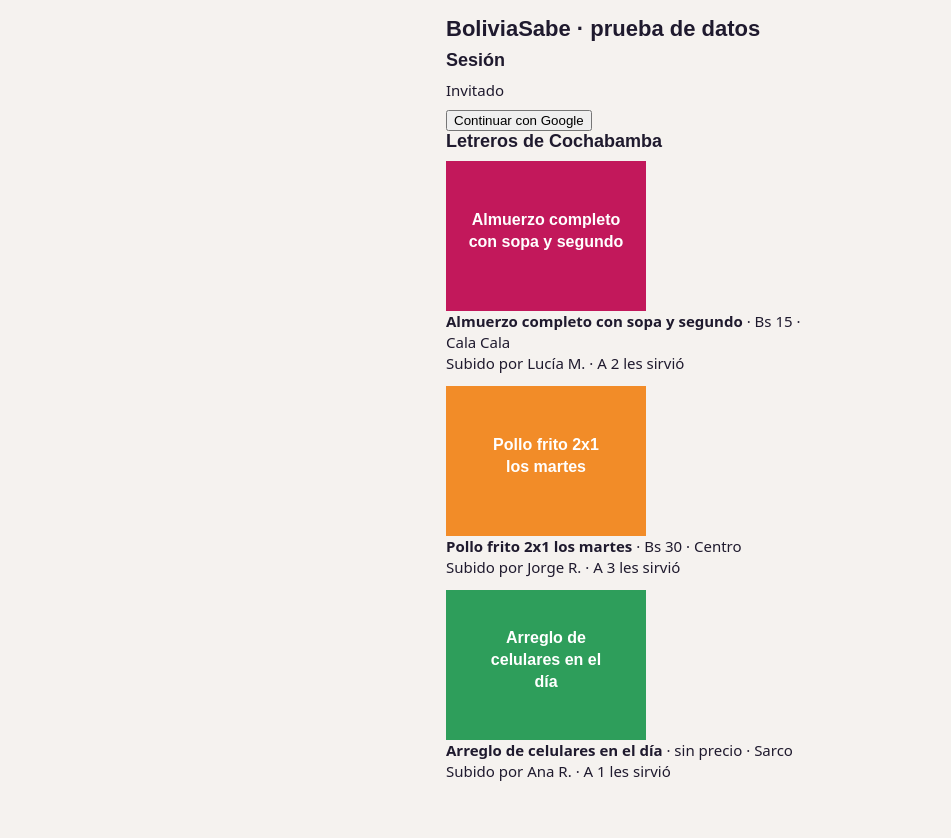
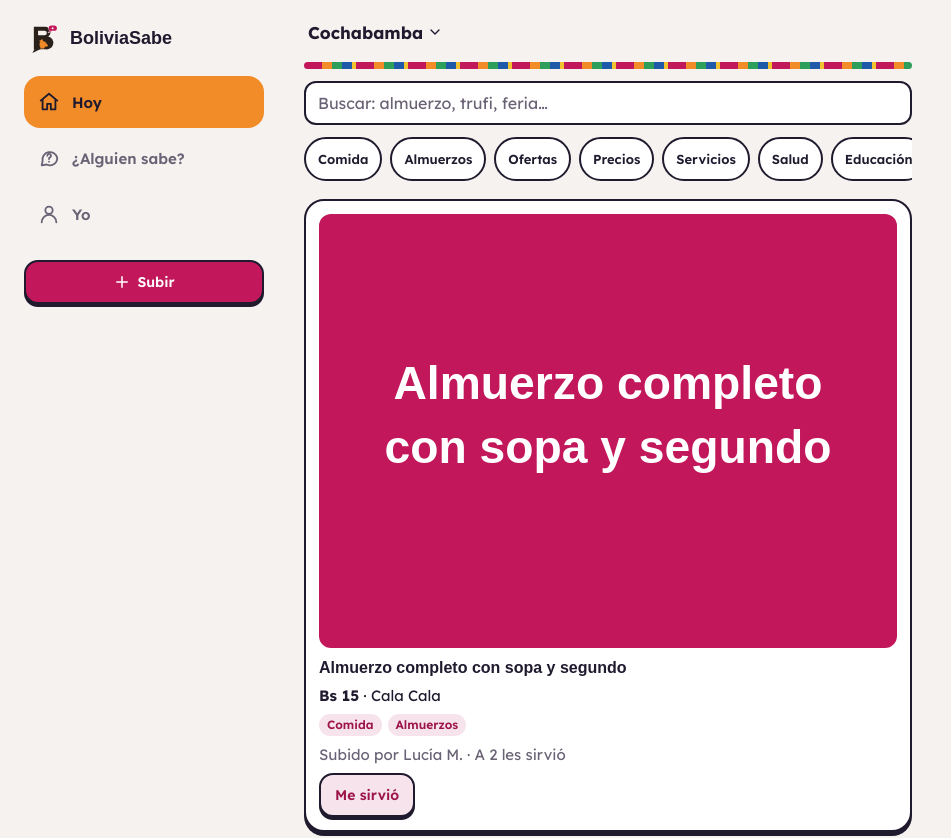
Before and after one commit to codebambinos/boliviasabe, a React (Vite) app: page /yo in a window 1280 px wide. Shown: the top 838 px of the page, without its empty margins (0-951 px from the left). Before the commit the page ends 810 px from the top, so only its background shows below. Built offline with nearby package versions, Linux system fonts and the light colour scheme; a web font is replaced by a local one.

Commit message:
feat(ui): render the smoke view inside the app shell

```diff
--- a/src/App.tsx
+++ b/src/App.tsx
@@ -1,6 +1,10 @@
-// TEMPORARY smoke view for SPEC 01: checks the data layer in the browser.
-// T12 replaces this file with the real routes and screens.
+// TEMPORARY smoke view (SPEC 01 + T11): checks the data layer and the base styles in the browser.
+// T12 replaces it with real routes; T18–T21 build the real screens. Use it as a style sample.
+import { useState } from 'react';
+import { AppShell, type Tab } from './components/AppShell';
 import {
+  DEFAULT_CITY,
+  TAGS,
   isDataError,
   useMovements,
   useSession,
@@ -8,6 +12,9 @@ import {
   useSignOut,
   useSigns,
   useWallet,
+  type City,
+  type Sign,
+  type Tag,
 } from './data';
 
 function errorText(error: unknown): string {
@@ -15,81 +22,151 @@ function errorText(error: unknown): string {
 }
 
 export function App() {
+  const [tab, setTab] = useState<Tab>('hoy');
+  const [city, setCity] = useState<City>(DEFAULT_CITY);
+  const [selected, setSelected] = useState<Sign | null>(null);
   const session = useSession();
   const signedIn = session.data?.status === 'signed-in';
+  const wallet = useWallet({ enabled: signedIn });
+
+  return (
+    <AppShell
+      tab={tab}
+      onTabChange={setTab}
+      city={city}
+      onCityChange={setCity}
+      account={
+        signedIn
+          ? { unread: 2, balance: wallet.data?.balance ?? null, onBell: () => setTab('yo'), onBalance: () => setTab('yo') }
+          : undefined
+      }
+      onFab={() => setTab(tab)}
+      detail={selected ? <SignDetail sign={selected} /> : undefined}
+    >
+      {tab === 'hoy' && <HoySample city={city} onSelect={setSelected} />}
+      {tab === 'preguntas' && (
+        <div className="card">
+          <h2>¿Alguien sabe?</h2>
+          <p className="muted">Esta pantalla llega en T20.</p>
+        </div>
+      )}
+      {tab === 'yo' && <YoSample />}
+    </AppShell>
+  );
+}
+
+function HoySample({ city, onSelect }: { city: City; onSelect: (sign: Sign) => void }) {
+  const [search, setSearch] = useState('');
+  const [tags, setTags] = useState<Tag[]>([]);
+  const signs = useSigns({ city, search, tags });
+  const items = signs.data?.pages.flatMap((page) => page.items) ?? [];
+  const toggle = (tag: Tag) => setTags((t) => (t.includes(tag) ? t.filter((x) => x !== tag) : [...t, tag]));
+
+  return (
+    <>
+      <label className="sr-only" htmlFor="search">Buscar letreros</label>
+      <input id="search" className="input" type="search" placeholder="Buscar: almuerzo, trufi, feria…" value={search} onChange={(e) => setSearch(e.target.value)} />
+      <div className="chip-row" style={{ margin: '0.75rem 0' }}>
+        {TAGS.map((tag) => (
+          <button key={tag} type="button" className="chip" aria-pressed={tags.includes(tag)} onClick={() => toggle(tag)}>
+            {tag}
+          </button>
+        ))}
+      </div>
+
+      {signs.isPending && [0, 1].map((i) => <div key={i} className="card"><div className="skeleton" style={{ height: '10rem' }} /></div>)}
+      {signs.isError && (
+        <div className="card" role="alert">
+          <p>{errorText(signs.error)}</p>
+          <button type="button" className="btn" onClick={() => signs.refetch()}>Reintentar</button>
+        </div>
+      )}
+      {signs.isSuccess && items.length === 0 && (
+        <div className="card">
+          <p>Tu ciudad recién empieza: sube el primer letrero.</p>
+        </div>
+      )}
+      {items.map((sign) => (
+        <article key={sign.id} className="card" onClick={() => onSelect(sign)}>
+          <img src={sign.photoUrl} alt="" style={{ width: '100%', aspectRatio: '4 / 3', objectFit: 'cover', borderRadius: '0.75rem' }} />
+          <h3 style={{ marginTop: '0.625rem' }}>{sign.title}</h3>
+          <p>
+            <strong>{sign.price ?? 'Sin precio'}</strong> · {sign.zone}
+          </p>
+          <p style={{ display: 'flex', gap: '0.375rem', flexWrap: 'wrap' }}>
+            {sign.tags.map((t) => <span key={t} className="tag">{t}</span>)}
+          </p>
+          <p className="muted">Subido por {sign.author.displayName} · A {sign.helpfulCount} les sirvió</p>
+          <button type="button" className="btn btn--secondary">Me sirvió</button>
+        </article>
+      ))}
+      {signs.hasNextPage && (
+        <button type="button" className="btn btn--ghost btn--full" disabled={signs.isFetchingNextPage} onClick={() => signs.fetchNextPage()}>
+          {signs.isFetchingNextPage ? 'Cargando…' : 'Ver más'}
+        </button>
+      )}
+    </>
+  );
+}
+
+function SignDetail({ sign }: { sign: Sign }) {
+  return (
+    <div className="card">
+      <img src={sign.photoUrl} alt="" style={{ borderRadius: '0.75rem' }} />
+      <h2 style={{ marginTop: '0.75rem' }}>{sign.title}</h2>
+      <p>{sign.price ?? 'Sin precio'} · {sign.zone}</p>
+      <p className="muted">Subido por {sign.author.displayName}</p>
+    </div>
+  );
+}
+
+function YoSample() {
+  const session = useSession();
   const signIn = useSignInWithGoogle();
   const signOut = useSignOut();
-  const signs = useSigns({ city: 'Cochabamba' });
+  const signedIn = session.data?.status === 'signed-in';
   const wallet = useWallet({ enabled: signedIn });
   const movements = useMovements({ enabled: signedIn });
+  const last = movements.data?.pages[0]?.items.slice(0, 5) ?? [];
 
-  const firstSigns = signs.data?.pages[0]?.items.slice(0, 3) ?? [];
-  const lastMovements = movements.data?.pages[0]?.items.slice(0, 5) ?? [];
-  const busy = signIn.isPending || signOut.isPending;
-
+  if (session.isPending) return <div className="card"><div className="skeleton" style={{ height: '4rem' }} /></div>;
+  if (session.data?.status !== 'signed-in') {
     return (
-    <main style={{ maxWidth: 420, margin: '0 auto', padding: 16, fontFamily: 'system-ui, sans-serif' }}>
-      <h1>BoliviaSabe · prueba de datos</h1>
-
-      <section>
-        <h2>Sesión</h2>
-        {session.isPending && <p>Cargando…</p>}
-        {session.isError && <p role="alert">{errorText(session.error)}</p>}
-        {session.data?.status === 'guest' && (
-          <>
-            <p>Invitado</p>
-            <button disabled={busy} onClick={() => signIn.mutate()}>
+      <div className="card">
+        <p>Entra para guardar tus yapitas y tu actividad.</p>
+        <button type="button" className="btn btn--full" disabled={signIn.isPending} onClick={() => signIn.mutate()}>
           {signIn.isPending ? 'Entrando…' : 'Continuar con Google'}
         </button>
-          </>
-        )}
-        {session.data?.status === 'signed-in' && (
+      </div>
+    );
+  }
+  return (
     <>
+      <div className="card">
+        <h2>{session.data.profile?.displayName ?? 'Sin perfil'}</h2>
+        <p className="muted">{session.data.profile?.city} · {session.data.profile?.zone}</p>
         <p>
-              {session.data.profile?.displayName ?? 'Sin perfil'} · {session.data.profile?.zone}
+          <span className="tag">{session.data.profile?.badge}</span>
         </p>
-            <button disabled={busy} onClick={() => signOut.mutate()}>
-              {signOut.isPending ? 'Saliendo…' : 'Cerrar sesión'}
+        <button type="button" className="btn btn--ghost" disabled={signOut.isPending} onClick={() => signOut.mutate()}>
+          Cerrar sesión
         </button>
-          </>
-        )}
-      </section>
-
-      {signedIn && (
-        <section>
-          <h2>Yapitas</h2>
-          {wallet.isPending && <p>★ …</p>}
-          {wallet.data && <p>★ {wallet.data.balance ?? '…'} ({wallet.data.status})</p>}
-          <ul>
-            {lastMovements.map((m) => (
+      </div>
+      <div className="card">
+        <h2>Movimientos</h2>
+        <p>Saldo: ★ {wallet.data?.balance ?? '…'}</p>
+        <ul style={{ paddingLeft: '1.25rem', margin: 0 }}>
+          {last.map((m) => (
             <li key={m.id}>
-                {m.amount > 0 ? '+' : ''}
-                {m.amount} {m.reason} · {m.status}
+              {m.amount > 0 ? '+' : ''}{m.amount} · {m.reason} ·{' '}
+              <span className={m.status === 'confirmed' ? 'tag tag--ok' : 'tag tag--muted'}>
+                {m.status === 'confirmed' ? 'Confirmado' : m.status === 'pending' ? 'Pendiente' : 'Error'}
+              </span>
             </li>
           ))}
         </ul>
-        </section>
-      )}
-
-      <section>
-        <h2>Letreros de Cochabamba</h2>
-        {signs.isPending && <p>Cargando letreros…</p>}
-        {signs.isError && (
-          <p role="alert">
-            {errorText(signs.error)} <button onClick={() => signs.refetch()}>Reintentar</button>
-          </p>
-        )}
-        {firstSigns.map((sign) => (
-          <article key={sign.id} style={{ marginBottom: 12 }}>
-            <img src={sign.photoUrl} alt="" width={200} height={150} />
-            <p>
-              <strong>{sign.title}</strong> · {sign.price ?? 'sin precio'} · {sign.zone}
-              <br />
-              Subido por {sign.author.displayName} · A {sign.helpfulCount} les sirvió
-            </p>
-          </article>
-        ))}
-      </section>
-    </main>
+        <p className="muted" style={{ marginTop: '0.5rem' }}>Red de pruebas, sin dinero real</p>
+      </div>
+    </>
   );
 }
```
Lines whose indentation alone changed are shown as unchanged.
